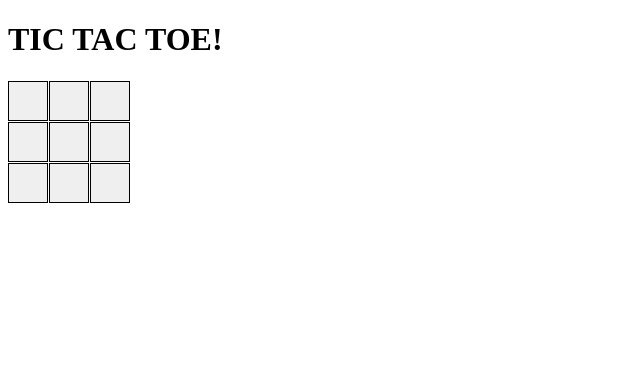
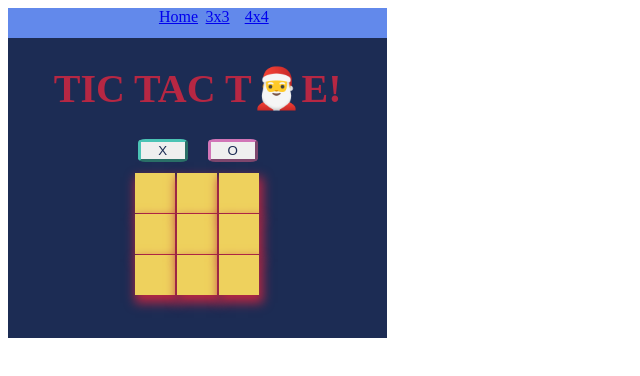
Before and after one commit to hoxirious/tik-tac-toe, a React (Create React App) app: page / in a window 1280 px wide. Shown: the top 376 px of the page, without its empty margins (0-640 px from the left). Built offline with nearby package versions, Linux system fonts and the light colour scheme.

Commit message:
added styles for app

```diff
--- a/package.json
+++ b/package.json
@@ -13,6 +13,7 @@
     "@types/styled-components": "^5.1.9",
     "react": "^17.0.2",
     "react-dom": "^17.0.2",
+    "react-router-dom": "^5.2.0",
     "react-scripts": "^4.0.3",
     "styled-components": "^5.2.3",
     "typescript": "^4.2.4",
@@ -41,5 +42,8 @@
       "last 1 firefox version",
       "last 1 safari version"
     ]
+  },
+  "devDependencies": {
+    "@types/react-router-dom": "^5.1.7"
   }
 }
--- a/src/App.tsx
+++ b/src/App.tsx
@@ -1,10 +1,17 @@
+
 import PlayGround from './components/PlayGround';
+import {BrowserRouter as Router,Switch,Route} from 'react-router-dom'
 
 const App = () => {
   return (
-    <div className="App">
-      <PlayGround />
-    </div>
+    <>
+    <Router>
+    <PlayGround/>
+      <Switch>
+        <Route path='/' exact/>
+      </Switch>
+    </Router>
+    </>
   );
 }
 
--- /dev/null
+++ b/src/components/Board.css
@@ -0,0 +1,74 @@
+:root{
+  --cyan: #4BC3B5;
+  --milkywhite: #F1F7ED;
+  --lightcyan: #91C7B1;
+  --red: #B33951;
+  --darkblue: #1C2C54;
+  --pink: #D175B7;
+}
+
+.container{
+  display: flex;
+  flex-flow: column;
+  width: 30%;
+  height: 300px;
+  background-color: var(--darkblue);
+}
+
+.container h1{
+  color:var(--red) ;
+  font-size: 2.5em;
+  align-self: center;
+}
+
+.players{
+  display: grid;
+    grid-template-columns: repeat(2,60px);
+    align-self: center;
+    margin: 0px 10px 10px 10px;
+  }
+
+  #x-player{
+    color: var(--darkblue);
+    margin-right: 10px;
+    border-radius: 15%;
+    border-width: 3px;
+    border-color: var(--cyan)   ;
+  }
+  #o-player{
+    color: var(--darkblue);
+    margin-left: 10px;
+    border-radius: 15%;
+    border-width: 3px;
+    border-color: var(--pink);
+  }
+
+ .board{
+  display:grid;
+  grid-template-columns: repeat(3,42px);
+  align-self: center;
+ }
+
+  .square {
+    display:table-cell;
+    background-color: #eed15d;
+    height: 40px;
+    width: 40px;
+    border: none ;
+    float: left;
+    margin-right: 1px;
+    margin-top: 1px;
+    box-shadow: 2px 6px 10px 2px var(--red);
+   }
+
+   #square-xplayer{
+    color: var(--cyan);
+    font-size: 1.5rem;
+    font-weight: bold;
+   }
+
+   #square-oplayer{
+     color: var(--pink);
+     font-size: 1.5rem;
+     font-weight: bold;
+   }
--- a/src/components/Board.tsx
+++ b/src/components/Board.tsx
@@ -1,5 +1,6 @@
 import React, { useState } from "react"
 import Cell from "./Cell"
+import './Board.css';
 
 
 /*
@@ -10,37 +11,17 @@ import Cell from "./Cell"
 *   6 | 7 | 8
 */
 
-function calculateWinner(squares:Array<9>) {
-    const lines = [
-      [0, 1, 2],
-      [3, 4, 5],
-      [6, 7, 8],
-      [0, 3, 6],
-      [1, 4, 7],
-      [2, 5, 8],
-      [0, 4, 8],
-      [2, 4, 6],
-    ];
-    for (let i = 0; i < lines.length; i++) {
-      const [a, b, c] = lines[i];
-      if (squares[a] && squares[a] === squares[b] && squares[a] === squares[c]) {
-          console.log(squares[a]);
-        return squares[a];
-      }
-    }
-    return null;
-  }
-function Board() {
-    const CELLNUMBER:number = 9;
+function Board(props: any) {
+
+    const CELLNUMBER: number = 9;
     const [cellsState, setCellsState] = useState(Array(CELLNUMBER).fill(''));
     const [clickState, setClickState] = useState(true);
 
-    const handlePlayer = (whichCell:number) => {
-
+    const handlePlayer = (whichCell: number) => {
         const cells = cellsState.slice();
         const xPlayer = clickState;
-            if (calculateWinner(cells) || cells[whichCell]) {
-                console.log(calculateWinner(cells));
+        if (props.calculateWinner(cells) || cells[whichCell]) {
+            console.log(props.calculateWinner(cells));
             return;
         }
         cells[whichCell] = xPlayer ? 'X' : 'O';
@@ -48,52 +29,37 @@ function Board() {
         setClickState(!clickState);
     }
 
-    const createCell = (whichCell:number) =>{
-        // console.log(cellsState);
-        return(
-            <Cell player={cellsState[whichCell]} onClick={() => {handlePlayer(whichCell)}}/>
+    const createCell = (whichCell: number) => {
+        return (
+            <Cell player={cellsState[whichCell]} onClick={() => { handlePlayer(whichCell) }} />
         )
     }
-
-
-
-    // const createRow = (row:number) => {
-    //     // console.log(cellsState);
-    //     let rows =[];
-    //     for (var whichCell = row*3; whichCell < (row+1)*3; whichCell++) {
-    //             rows.push(<Cell player={whichCell} onClick={() => {handlePlayer(whichCell)}}/>)
-    //         }
-    //         // cellsState[whichCell]
-    //     return rows;
-    // }
+    const createBoard = (rows: number, cols: number) => {
+        const board = [];
+        let counter = 0;
+        for (let currentRow = 0; currentRow < rows; currentRow++) {
+            let columns = [];
+            for (let currentCol = 0; currentCol < cols; currentCol++) {
+                columns.push(createCell(counter));
+                counter++;
+            }
+            board.push(<div key={currentRow} className="board-row">{columns}</div>);
+        }
+        return board;
+    }
 
     return (
-        <div>
-            <h1>TIC TAC TOE!</h1>
+        <div className="container">
+            <h1>TIC TAC T🎅E!</h1>
 
-            <div className="board-row">
-                {createCell(0)}
-                {createCell(1)}
-                {createCell(2)}
-            </div>
-            <div className="board-row">
-                {createCell(3)}
-                {createCell(4)}
-                {createCell(5)}
-            </div>
-            <div className="board-row">
-                {createCell(6)}
-                {createCell(7)}
-                {createCell(8)}
+            <div className="players" >
+                <button id="x-player">X</button>
+                <button id="o-player">O</button>
             </div>
 
+            <div className="board">{createBoard(3, 3)}</div>
         </div>
     )
 }
 
 export default Board
-/*
-r tipe16 tục thêm tí style
-r hiển thị bên phải ai đang chơi này nọ xem
-sau đó thử dùng useEffect hay gì để theo dõi xem ai thắng thử
- */
--- a/src/components/Cell.tsx
+++ b/src/components/Cell.tsx
@@ -1,11 +1,14 @@
-import React from 'react';
-import './Style.css';
+
 
 function Cell(props:any) {
     const {player,onClick} = props;
+
+    const decidePlayer =()=>{
+       return player==='X'? true:false;
+    }
     return (
         <div>
-            <button className="square" onClick={onClick}> {player} </button>
+            <button className="square" onClick={onClick} id={decidePlayer()? 'square-xplayer':'square-oplayer'}> {player} </button>
         </div>
     )
 }
--- /dev/null
+++ b/src/components/PlayGround.css
@@ -0,0 +1,39 @@
+:root{
+    --cyan: #4BC3B5;
+    --milkywhite: #F1F7ED;
+    --lightcyan: #91C7B1;
+    --red: #b62743;
+    --darkblue: #1C2C54;
+    --lightblue: #6289eb;
+    --pink: #D175B7;
+  }
+.nav{
+    background-color: var(--lightblue);
+    height: 30px;
+    display: flex;
+    align-items: center;
+    justify-content: center;
+    max-width: 30%;
+    font-size: 1rem;
+    z-index: 999;
+}
+.nav-container{
+    display: flex;
+    align-items: center;
+    justify-content: center;
+    height: 30px;
+}
+.nav-menu{
+    display: grid;
+    grid-template-columns: repeat(3,1fr);
+    list-style: none;
+    text-align: center;
+    justify-content: center;
+}
+.nav-item{
+    height: 30px;
+
+}
+.nav-links{
+
+}
--- a/src/components/PlayGround.tsx
+++ b/src/components/PlayGround.tsx
@@ -1,11 +1,57 @@
 import React from "react";
 import Board from "./Board";
+import './PlayGround.css';
+import { Link } from 'react-router-dom';
 
 const PlayGround = () => {
+    const calculateWinner = (squares: Array<9>) => {
+        const lines = [
+            [0, 1, 2],
+            [3, 4, 5],
+            [6, 7, 8],
+            [0, 3, 6],
+            [1, 4, 7],
+            [2, 5, 8],
+            [0, 4, 8],
+            [2, 4, 6],
+        ];
+        for (let i = 0; i < lines.length; i++) {
+            const [a, b, c] = lines[i];
+            if (squares[a] && squares[a] === squares[b] && squares[a] === squares[c]) {
+                console.log(squares[a]);
+                return squares[a];
+            }
+        }
+        return null;
+    }
+
     return (
+        <>
+        <nav className="nav">
+            <div className="nav-container">
+                <ul className="nav-menu">
+                    <li className="nav-item">
+                        <Link to="/home" className="nav-links">
+                            Home
+                        </Link>
+                    </li>
+                    <li className="nav-item">
+                        <Link to="/3x3" className="nav-links">
+                            3x3
+                        </Link>
+                    </li>
+                    <li className="nav-item">
+                        <Link to="/4x4" className="nav-links">
+                            4x4
+                        </Link>
+                    </li>
+                </ul>
+            </div>
+        </nav>
         <div>
-            <Board/>
+            <Board calculateWinner={calculateWinner} />
         </div>
+        </>
     )
 }
 
--- a/src/components/Style.css
+++ /dev/null
@@ -1,14 +0,0 @@
-.square {
-    height: 40px;
-    width: 40px;
-    border: 1px solid ;
-    float: left;
-    margin-right: 1px;
-    margin-top: 1px;
-  }
-
-  .board-row:after {
-    clear: both;
-    content: "";
-    display: table;
-  }
```
Also changed, not shown: src/react-app-env.d.ts (line endings or trailing spaces), 1 other file (tests, documents, lock files or other folders). Lines whose indentation alone changed are shown as unchanged.
